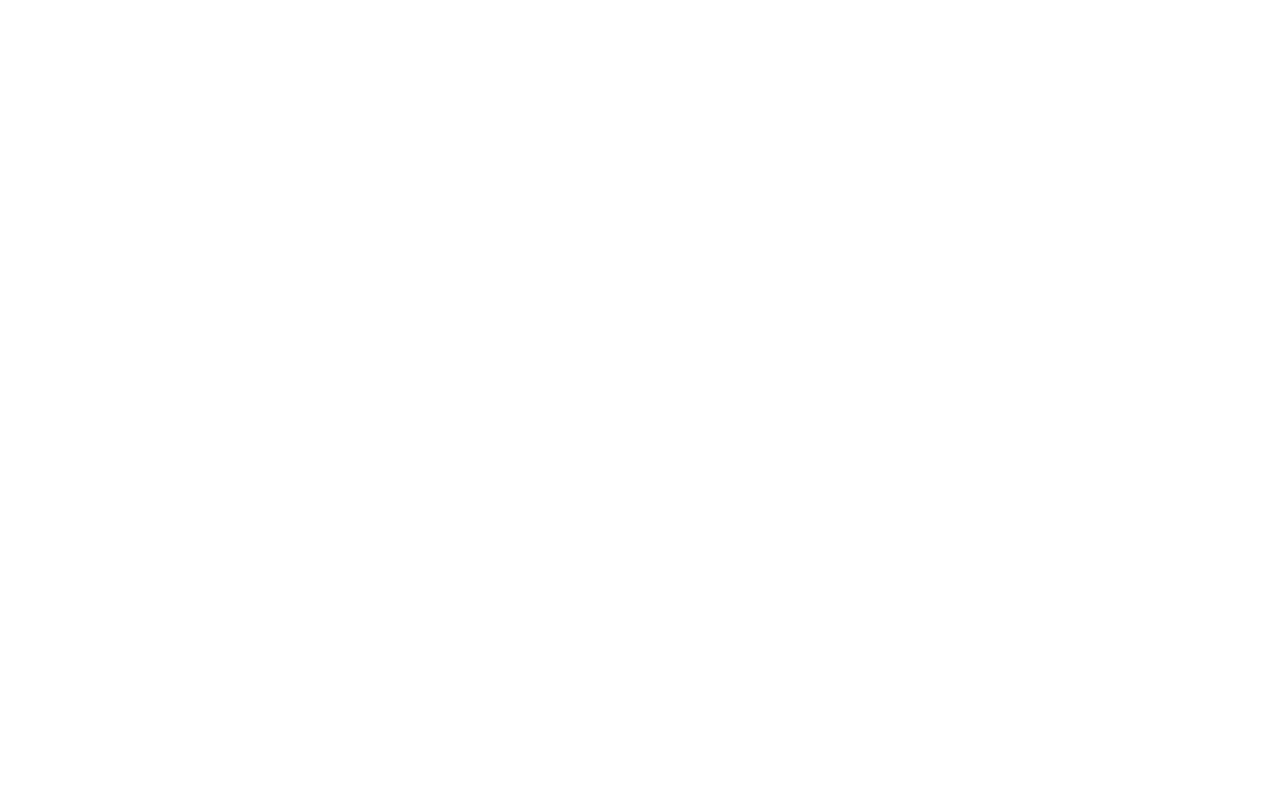
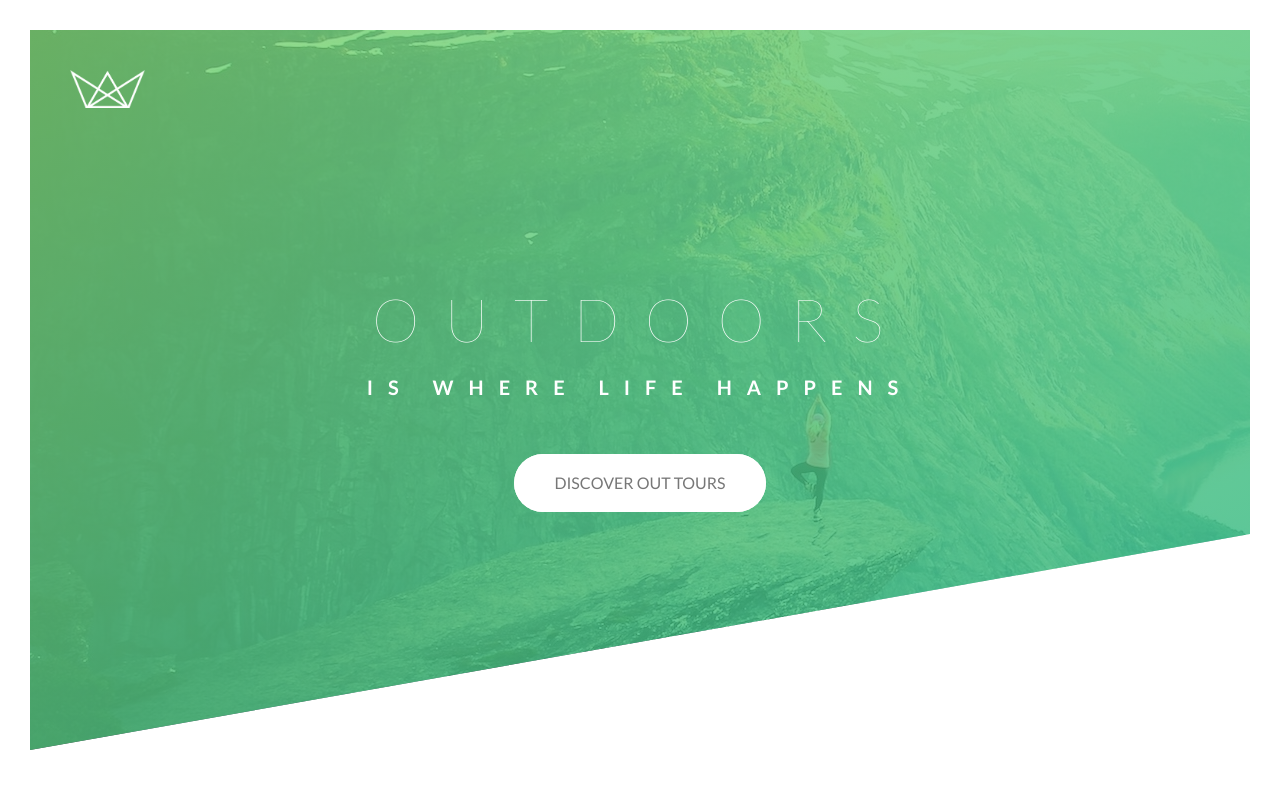
Before and after one commit to dhanashri-bhopale/natures-tour, a website: page index.html in a window 1280 px wide. Drawn offline with Linux system fonts and the light colour scheme.

Commit message:
work on header section

```diff
--- a/assets/sass/abstracts/_var.scss
+++ b/assets/sass/abstracts/_var.scss
@@ -2,6 +2,9 @@
 $color-primary: #55c57a;
 $color-primary-light: #7ed56f;
 $color-primary-dark: #28b485;
+
+$color-primary-light-op: rgba(126, 213, 111, .8);
+$color-primary-dark-op: rgba(40, 180, 133, .8);
 
 $color-secondary-light: #ffb900;
 $color-secondary-dark: #ff7730;
--- a/assets/sass/base/_animations.scss
+++ b/assets/sass/base/_animations.scss
@@ -0,0 +1,28 @@
+
+@keyframes moveLR {
+    0%{
+        transform: translate(-100px);
+        opacity: 0;
+    }
+    75%{
+        transform: translate(30px);
+    }
+    100%{
+        transform: translate(0px);
+        opacity: 1;
+    }
+}
+
+@keyframes moveRL {
+    0%{
+        transform: translate(100px);
+        opacity: 0;
+    }
+    75%{
+        transform: translate(-30px);
+    }
+    100%{
+        transform: translate(0px);
+        opacity: 1;
+    }
+}
--- a/assets/sass/base/_base.scss
+++ b/assets/sass/base/_base.scss
@@ -0,0 +1,20 @@
+*,
+*::after,
+*::before{
+    padding: 0;
+    margin: 0;
+    box-sizing: border-box;
+}
+
+html{
+    font-size: 16px;
+}
+
+body{
+    font-weight: 400px;
+    line-height: 1.7;
+    color: $color-grey-dark;
+    font-family: "Lato", sans-serif;
+    font-size: 1rem;
+    padding: 1.875rem;
+}
--- a/assets/sass/base/_utility.scss
+++ b/assets/sass/base/_utility.scss
@@ -0,0 +1,12 @@
+
+a:link, a:visited{
+    text-decoration: none;
+}
+
+ul{
+    list-style: none;
+}
+
+.text-center{
+    text-align: center;
+}
--- a/assets/sass/components/_btn.scss
+++ b/assets/sass/components/_btn.scss
@@ -0,0 +1,48 @@
+
+.btn{
+    &,
+    &:link,
+    &:visited{
+        padding: 15px 40px;
+        font-size: 16px;
+        border: 0px;
+        border-radius: 100px;
+        cursor: pointer;
+        text-transform: uppercase;
+        display: inline-block;
+        transition: all .2s ease-in-out;
+        position: relative;
+    }
+    &::after{
+        content: '';
+        height: 100%;
+        width: 100%;
+        border-radius: 100px;
+        position: absolute;
+        top: 0;
+        left: 0;
+        z-index: -1;
+        transition: all .4s ease-in-out;
+        background-color: inherit;
+    }
+
+    &-white{
+        background-color: $color-white;
+        color: $color-grey-dark;
+    }
+
+    &:hover,
+    &:focus{
+        transform: translateY(-4px);
+        box-shadow: 0 10px 20px rgba($color-dark, .2);
+
+        &::after{
+            transform: scaleX(1.4) scaleY(1.6);
+            opacity: 0;
+        }
+    }
+    &:active{
+        box-shadow: 0 5px 10px rgba($color-dark, .2);
+
+    }
+}
--- a/assets/sass/layout/_grid.scss
+++ b/assets/sass/layout/_grid.scss
@@ -0,0 +1,34 @@
+
+.container{
+    max-width: 1180px;
+    width: 90%;
+    margin: 0 auto;
+}
+
+.row{
+    display: flex;
+}
+
+[class ^= "col-"]{
+    padding: 0 15px;
+}
+
+.col-3{
+    width: calc(100% * 3 / 12);
+    flex: 0 0 calc(100% * 3 /12);
+}
+
+.col-4{
+    width: calc(100% * 4 / 12);
+    flex: 0 0 calc(100% * 4 /12);
+}
+
+.col-6{
+    width: calc(100% * 6 / 12);
+    flex: 0 0 calc(100% * 6 /12);
+}
+
+.col-12{
+    width: calc(100% * 12 / 12);
+    flex: 0 0 calc(100% * 12 /12);
+}
--- a/assets/sass/layout/_header.scss
+++ b/assets/sass/layout/_header.scss
@@ -0,0 +1,41 @@
+.header{
+    display: flex;
+    align-items: center;
+    justify-content: center;
+    background-image: linear-gradient(to right bottom, $color-primary-light-op, $color-primary-dark-op), url(../images/hero.jpg);
+    height: 90vh;
+    clip-path: polygon(0 0, 100% 0, 100% 70%, 0 100%);
+    position: relative;
+
+
+
+    .logo{
+        position: absolute;
+        top: 40px;
+        left: 40px;
+        display: inline-block;
+        width: 75px;
+
+
+        img{
+            width: 100%;
+        }
+    }
+    &-text-box{
+        text-transform: uppercase;
+        color: $color-white;
+    }
+
+    &-pri{
+        font-size: 60px;
+        font-weight: 200;
+        letter-spacing: 25px;
+        animation: moveLR 1s ease-in-out;
+    }
+    &-sec{
+        font-size: 20px;
+        letter-spacing: 15px;
+        animation: moveRL 1s ease-in-out;
+        margin-bottom: 50px;
+    }
+}
--- a/index.html
+++ b/index.html
@@ -4,10 +4,26 @@
 <head>
     <meta charset="UTF-8">
     <meta name="viewport" content="width=device-width, initial-scale=1.0">
-    <title>Document</title>
+    <title>Nature</title>
     <link rel="stylesheet" href="./assets/css/style.css">
 </head>
 <body>
+    <header class="header">
+        <a href="index.html" class="logo">
+            <img src="./assets/images/logo-white.png" alt="Nature's Logo" title="Nature's Logo">
+        </a>
 
+        <div class="header-text-box text-center">
+            <h1 class="header-pri">outdoors</h1>
+            <h2 class="header-sec">is where life happens</h2>
+
+            <a href="javascript:;" class="btn btn-white">
+            discover out tours
+        </a>
+
+        </div>
+
+
+    </header>
 </body>
 </html>
```
Also changed, not shown: assets/css/style.css, 1 other file.
